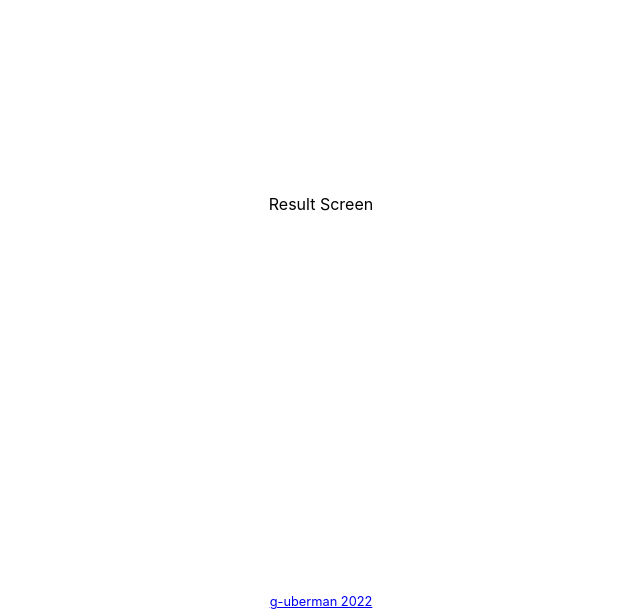
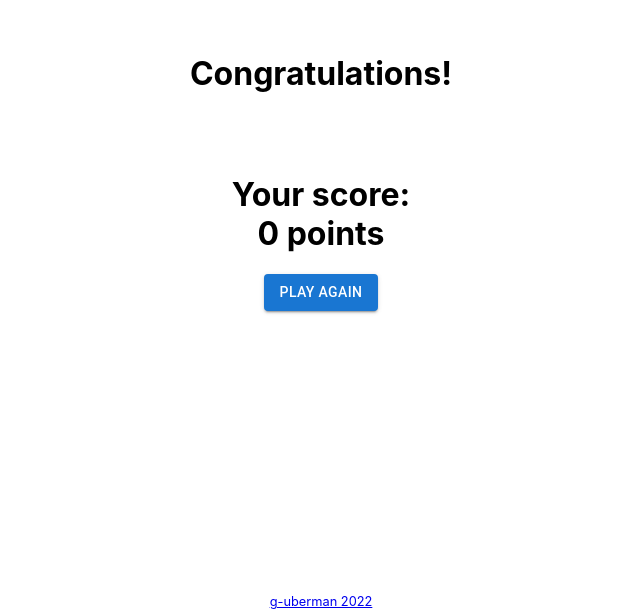
Before and after one commit to g-uberman/word-game, a React (Create React App) app: page /result in a window 1280 px wide. Shown: the part 187-800 px from the top of the page, without its empty margins (319-959 px from the left). Built offline with nearby package versions, Linux system fonts and the light colour scheme.

Commit message:
ResultScreen done

```diff
--- a/src/Components/GameScreen.tsx
+++ b/src/Components/GameScreen.tsx
@@ -21,7 +21,7 @@ export const GameScreen = () => {
   return (
     <>
       <h1>Select animals</h1>
-      <ScreenWrapper>{username}</ScreenWrapper>
+      <ScreenWrapper></ScreenWrapper>
       {!gameover &&
       (<Button
         variant="contained"
--- a/src/Components/LandingScreen.tsx
+++ b/src/Components/LandingScreen.tsx
@@ -15,7 +15,6 @@ export const LandingScreen = () => {
       };
 
   const handlePlay = () => {
-    console.log(username);
     navigate("/game");
   };
 
--- a/src/Components/ResultScreen.tsx
+++ b/src/Components/ResultScreen.tsx
@@ -1,5 +1,32 @@
+import { useContext } from "react";
+import { useNavigate } from "react-router-dom";
+import { ClearWrapper } from "./Styles/Shared.styles";
+import { Button, TextField } from "@mui/material";
+import { Context } from "./../ContextProvider";
+
 export const ResultScreen = () => {
-    return (
-        <>Result Screen</>
-        )
-}
+  const { username, setUsername, points, setPoints } = useContext(Context);
+  const navigate = useNavigate();
+
+  const handleRestart = () => {
+    setUsername("");
+    setPoints(0);
+    navigate("/");
+  };
+
+  return (
+    <ClearWrapper>
+      {username && <h1>Congratulations, {username}!</h1>}
+      {!username && <h1>Congratulations!</h1>}
+      <h1>
+        <br />
+        Your score:
+        <br />
+        {points} points
+      </h1>
+      <Button variant="contained" onClick={handleRestart}>
+        Play again
+      </Button>
+    </ClearWrapper>
+  );
+};
```
